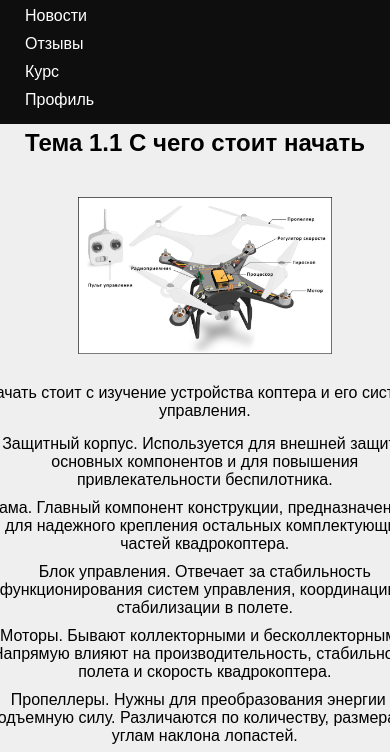
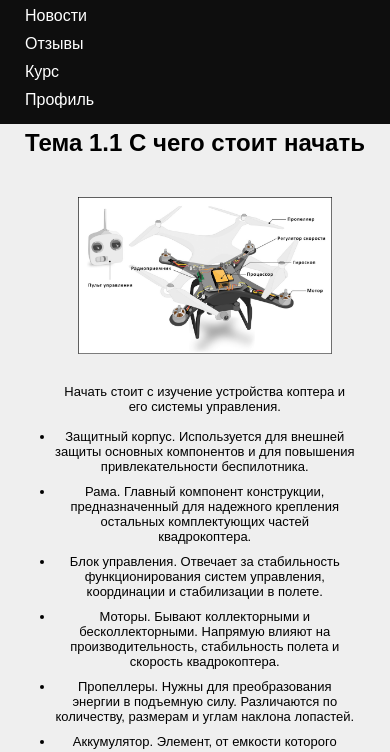
Before and after one commit to Kost4n/YP2024, a plain HTML site: page theme.html in a window 390 px wide. Shown: the part 58-810 px from the top of the page. Drawn offline with Linux system fonts and the light colour scheme.

Commit message:
Update styles-theme.css

```diff
--- a/styles-theme.css
+++ b/styles-theme.css
@@ -45,7 +45,16 @@
 .column p {
     width: 450px;
 }
-
+@media (max-width: 425px) {
+    .column p {
+        width: 300px;
+        font-size: 13px;
+    }
+    .column ul li {
+        font-size: 13px;
+        width: 300px;
+    }
+}
 @media (max-width: 768px) {
     .row {
         flex-direction: column;
```
